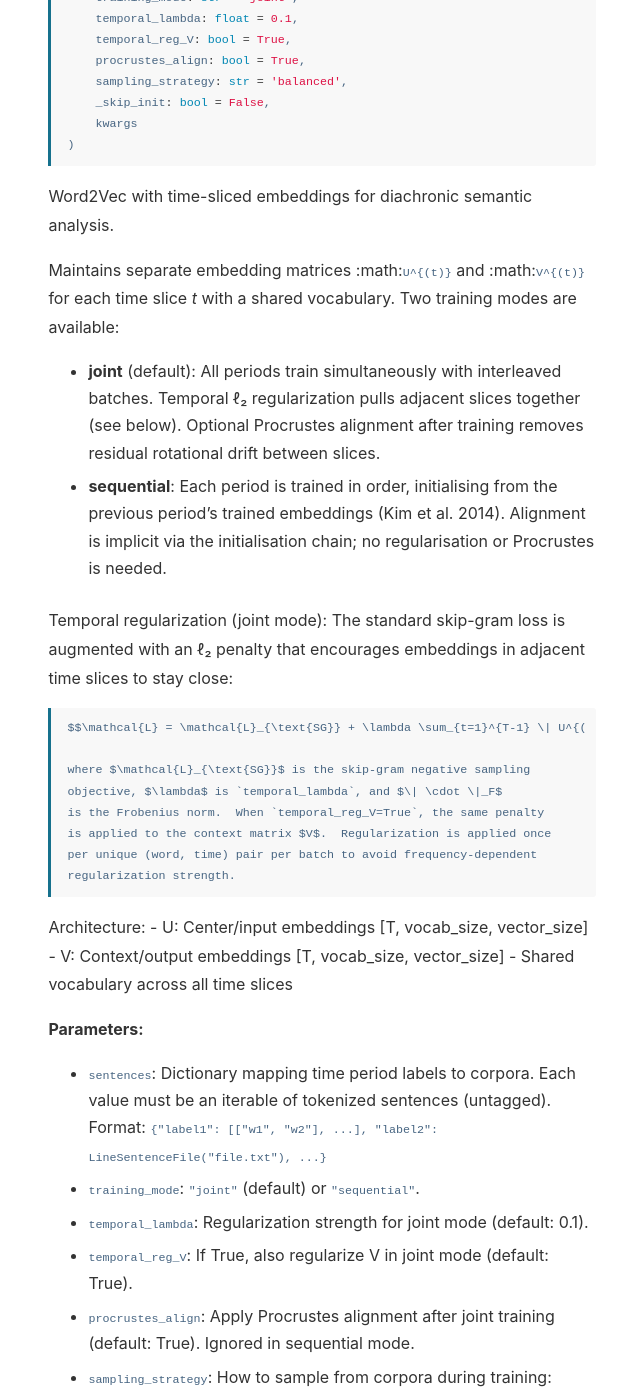
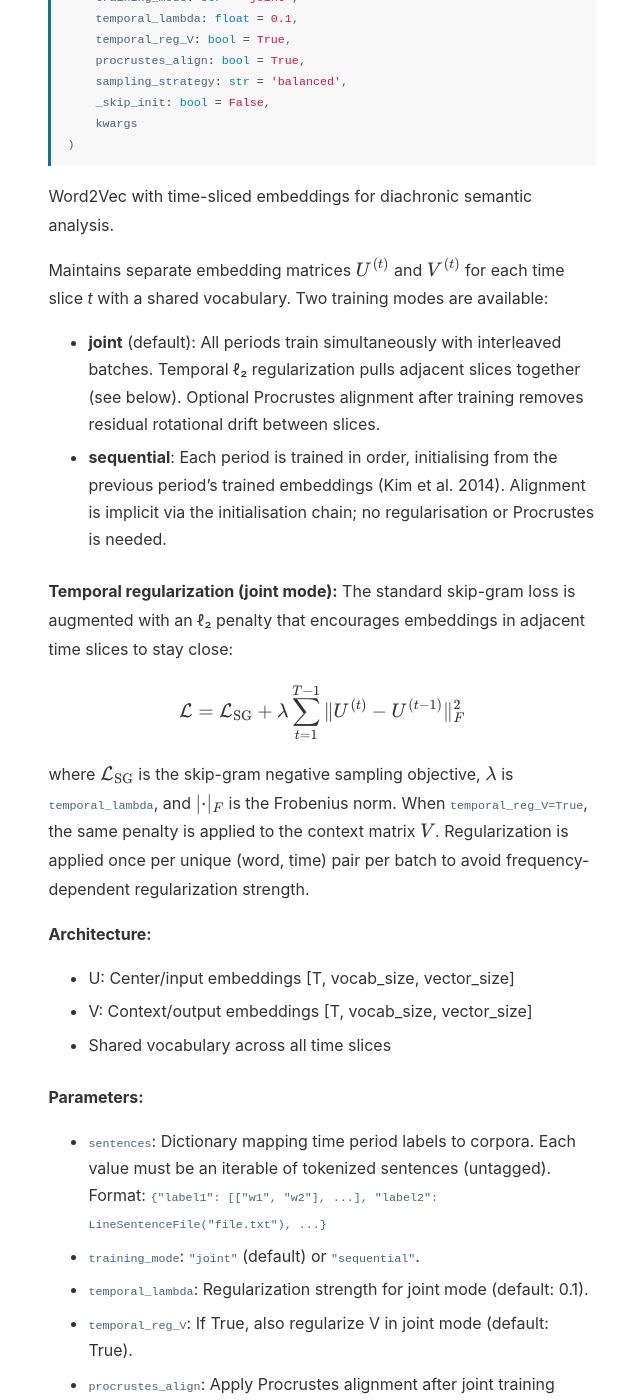
Before and after one commit to mcjkurz/qhchina-web, a Jekyll site: the page built from docs/word_embeddings/index.md, in a window 1280 px wide and 1400 px high, scrolled down 15637 px. Shown: the whole window, without its empty margins (454-1094 px from the left). Built offline with Jekyll 4.4.1, drawn with Linux system fonts in a browser that asks for light colours; part of the change alters nothing that is shown.

```diff
--- a/_config.yml
+++ b/_config.yml
@@ -60,4 +60,4 @@ goatcounter_code: qhchina # This will create the URL qhchina.goatcounter.com
 github: [metadata]
 
 # Cache busting version (auto-updated by make_docs.py)
-cache_version: 20260227081147
+cache_version: 20260227081441
--- a/docs/word_embeddings/index.md
+++ b/docs/word_embeddings/index.md
@@ -629,7 +629,7 @@ Final loss value if calculate_loss is True, None otherwise.
 
 Word2Vec with time-sliced embeddings for diachronic semantic analysis.
 
-Maintains separate embedding matrices :math:`U^{(t)}` and :math:`V^{(t)}`
+Maintains separate embedding matrices $U^{(t)}$ and $V^{(t)}$
 for each time slice *t* with a shared vocabulary.  Two training modes are
 available:
 
@@ -642,23 +642,23 @@ available:
   implicit via the initialisation chain; no regularisation or Procrustes
   is needed.
 
-Temporal regularization (joint mode):
-    The standard skip-gram loss is augmented with an ℓ₂ penalty that
-    encourages embeddings in adjacent time slices to stay close:
+**Temporal regularization (joint mode):**
+The standard skip-gram loss is augmented with an ℓ₂ penalty that
+encourages embeddings in adjacent time slices to stay close:
 
-    $$\mathcal{L} = \mathcal{L}_{\text{SG}} + \lambda \sum_{t=1}^{T-1} \| U^{(t)} - U^{(t-1)} \|_F^2$$
+$$\mathcal{L} = \mathcal{L}_{\text{SG}} + \lambda \sum_{t=1}^{T-1} \| U^{(t)} - U^{(t-1)} \|_F^2$$
 
-    where $\mathcal{L}_{\text{SG}}$ is the skip-gram negative sampling
-    objective, $\lambda$ is `temporal_lambda`, and $\| \cdot \|_F$
-    is the Frobenius norm.  When `temporal_reg_V=True`, the same penalty
-    is applied to the context matrix $V$.  Regularization is applied once
-    per unique (word, time) pair per batch to avoid frequency-dependent
-    regularization strength.
+where $\mathcal{L}_{\text{SG}}$ is the skip-gram negative sampling
+objective, $\lambda$ is `temporal_lambda`, and $\| \cdot \|_F$
+is the Frobenius norm.  When `temporal_reg_V=True`, the same penalty
+is applied to the context matrix $V$.  Regularization is applied once
+per unique (word, time) pair per batch to avoid frequency-dependent
+regularization strength.
 
-Architecture:
-    - U: Center/input embeddings [T, vocab_size, vector_size]
-    - V: Context/output embeddings [T, vocab_size, vector_size]
-    - Shared vocabulary across all time slices
+**Architecture:**
+- U: Center/input embeddings [T, vocab_size, vector_size]
+- V: Context/output embeddings [T, vocab_size, vector_size]
+- Shared vocabulary across all time slices
 
 **Parameters:**
 - `sentences`: Dictionary mapping time period labels to corpora. Each value must
```
